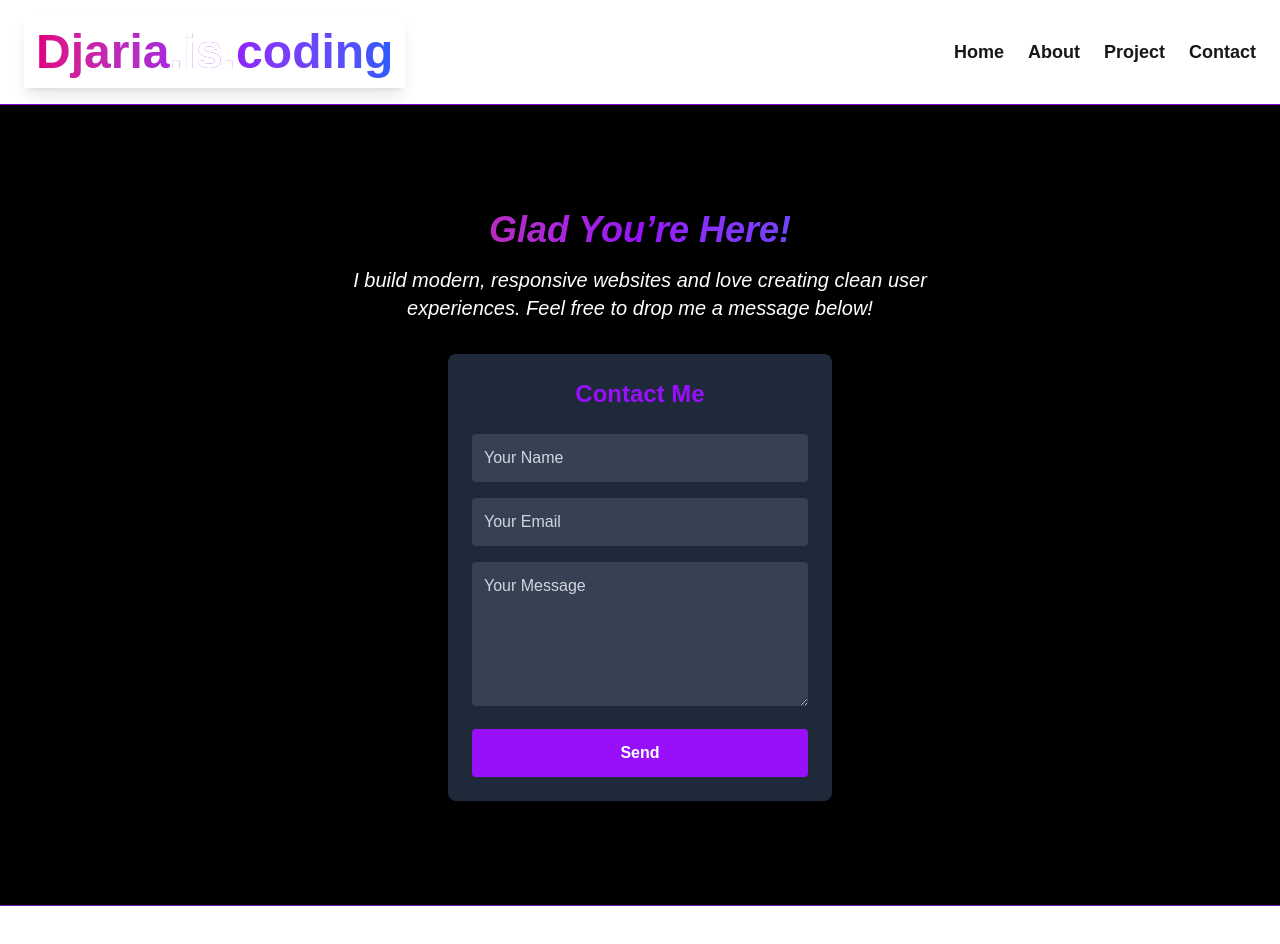
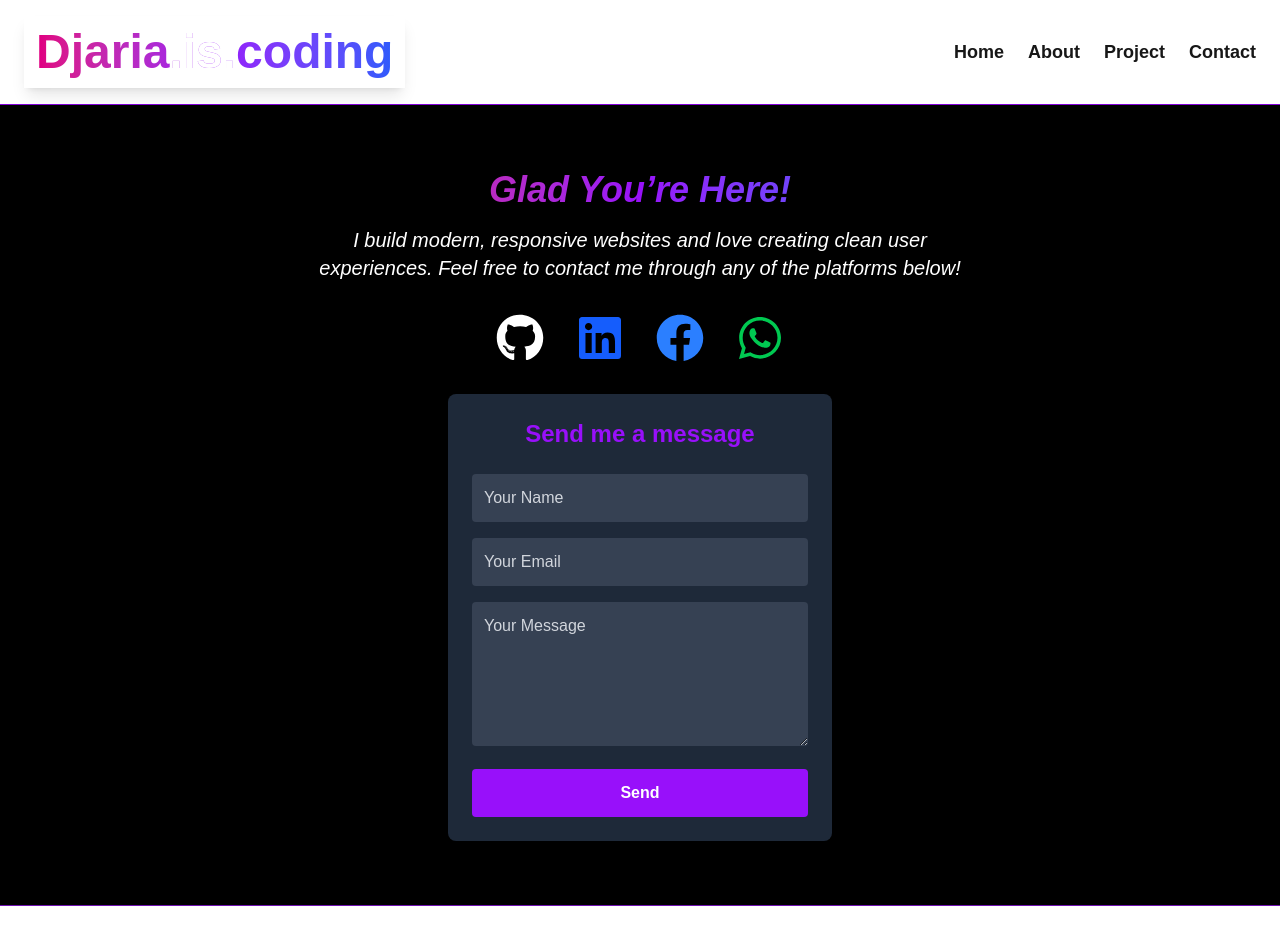
Before and after one commit to UWASEdjaria/my-porifolio-using-next.js, a Next.js app: page /contact in a window 1280 px wide. Shown: the top 944 px of the page. Built offline with nearby package versions, Linux system fonts and the light colour scheme.

Commit message:
add icon in conatct page and update the app-global

```diff
--- a/app/about/page.tsx
+++ b/app/about/page.tsx
@@ -11,7 +11,7 @@ export default function Page() {
         <main className="max-w-7xl w-full text-center pt-10 flex flex-col items-center gap-10">
           {/* Title */}
           <h1 className="text-3xl sm:text-4xl md:text-5xl font-bold mb-5
-                         bg-gradient-to-r from-pink-700 via-purple-600 to-purple-900
+                         bg-linear-to-r from-pink-700 via-purple-600 to-purple-900
                          bg-clip-text text-transparent shadow-lg">
             About Me
           </h1>
@@ -26,7 +26,7 @@ export default function Page() {
 
           {/* Skills */}
           <h2 className="text-4xl font-bold mt-8 mb-6
-                         bg-gradient-to-r from-purple-600 to-pink-600
+                         bg-linear-to-r from-purple-600 to-pink-600
                          bg-clip-text text-transparent">
             Skills
           </h2>
@@ -36,7 +36,7 @@ export default function Page() {
               href="https://developer.mozilla.org/en-US/docs/Web/HTML"
               target="_blank"
               rel="noopener noreferrer"
-              className="bg-gradient-to-r from-purple-600 to-pink-600 text-white px-6 py-3 rounded-full shadow-md hover:scale-105 transition-transform duration-300"
+              className="bg-linear-to-r from-purple-600 to-pink-600 text-white px-6 py-3 rounded-full shadow-md hover:scale-105 transition-transform duration-300"
             >
               HTML
             </a>
@@ -45,7 +45,7 @@ export default function Page() {
               href="https://developer.mozilla.org/en-US/docs/Web/CSS"
               target="_blank"
               rel="noopener noreferrer"
-              className="bg-gradient-to-r from-purple-600 to-pink-600 text-white px-6 py-3 rounded-full shadow-md hover:scale-105 transition-transform duration-300"
+              className="bg-linear-to-r from-purple-600 to-pink-600 text-white px-6 py-3 rounded-full shadow-md hover:scale-105 transition-transform duration-300"
             >
               CSS
             </a>
--- a/app/contact/page.tsx
+++ b/app/contact/page.tsx
@@ -1,54 +1,87 @@
 import React from "react";
+import { FaGithub, FaLinkedin, FaFacebook, FaWhatsapp } from "react-icons/fa";
 
 export default function ContactPage() {
   return (
     <div className="bg-black flex flex-col items-center justify-center min-h-screen font-sans p-5">
-      {/* Short About Me Section */}
+
+      {/* About Me Section */}
       <div className="text-center mb-8 max-w-2xl">
-        <h1 className="text-4xl font-bold mb-4
-                       italic bg-linear-to-r from-pink-600 via-purple-600 to-blue-600
+        <h1 className="text-4xl font-bold mb-4 italic
+                       bg-gradient-to-r from-pink-600 via-purple-600 to-blue-600
                        bg-clip-text text-transparent">
           Glad You’re Here!
         </h1>
         <p className="text-white italic text-lg md:text-xl">
           I build modern, responsive websites and love creating clean user experiences.
-          Feel free to drop me a message below!
+          Feel free to contact me through any of the platforms below!
         </p>
+      </div>
+
+      {/* Social Media Icons */}
+      <div className="flex justify-center gap-8 mb-8">
+        <a
+          href="https://github.com/UWASEdjaria"
+          target="_blank"
+          rel="noopener noreferrer"
+          title="GitHub"
+          className="text-white text-5xl hover:text-gray-400 transition-colors duration-300"
+        >
+          <FaGithub />
+        </a>
+
+        <a
+          href="https://www.linkedin.com/in/uwase-djaria-109a6727b/"
+          target="_blank"
+          rel="noopener noreferrer"
+          title="LinkedIn"
+          className="text-blue-600 text-5xl hover:text-blue-400 transition-colors duration-300"
+        >
+          <FaLinkedin />
+        </a>
+
+        <a
+          href="https://www.facebook.com/profile.php?id=100094083582365"
+          target="_blank"
+          rel="noopener noreferrer"
+          title="Facebook"
+          className="text-blue-500 text-5xl hover:text-blue-300 transition-colors duration-300"
+        >
+          <FaFacebook />
+        </a>
+
+        <a
+          href="https://wa.me/250XXXXXXXXX" // replace XXXXXXXXX with your actual WhatsApp number
+          target="_blank"
+          rel="noopener noreferrer"
+          title="WhatsApp"
+          className="text-green-500 text-5xl hover:text-green-400 transition-colors duration-300"
+        >
+          <FaWhatsapp />
+        </a>
       </div>
 
       {/* Contact Form */}
       <form className="bg-gray-800 p-6 rounded-lg shadow-md w-full max-w-sm">
         <h2 className="text-purple-600 text-2xl font-bold mb-6 text-center">
-          Contact Me
+          Send me a message
         </h2>
 
-        <label htmlFor="name" className="sr-only">
-          Your Name
-        </label>
         <input
           type="text"
-          id="name"
           placeholder="Your Name"
           required
           className="w-full p-3 mb-4 rounded bg-gray-700 text-white placeholder-gray-300"
         />
 
-        <label htmlFor="email" className="sr-only">
-          Your Email
-        </label>
         <input
           type="email"
-          id="email"
           placeholder="Your Email"
           required
           className="w-full p-3 mb-4 rounded bg-gray-700 text-white placeholder-gray-300"
         />
 
-        <label htmlFor="message" className="sr-only">
-          Your Message
-        </label>
         <textarea
-          id="message"
           placeholder="Your Message"
           rows={5}
           required
--- a/package.json
+++ b/package.json
@@ -12,7 +12,8 @@
     "daisyui": "^5.4.3",
     "next": "16.0.1",
     "react": "19.2.0",
-    "react-dom": "19.2.0"
+    "react-dom": "19.2.0",
+    "react-icons": "^5.5.0"
   },
   "devDependencies": {
     "@tailwindcss/postcss": "^4",
```
Also changed, not shown: 2 other files (tests, documents, lock files or other folders).
